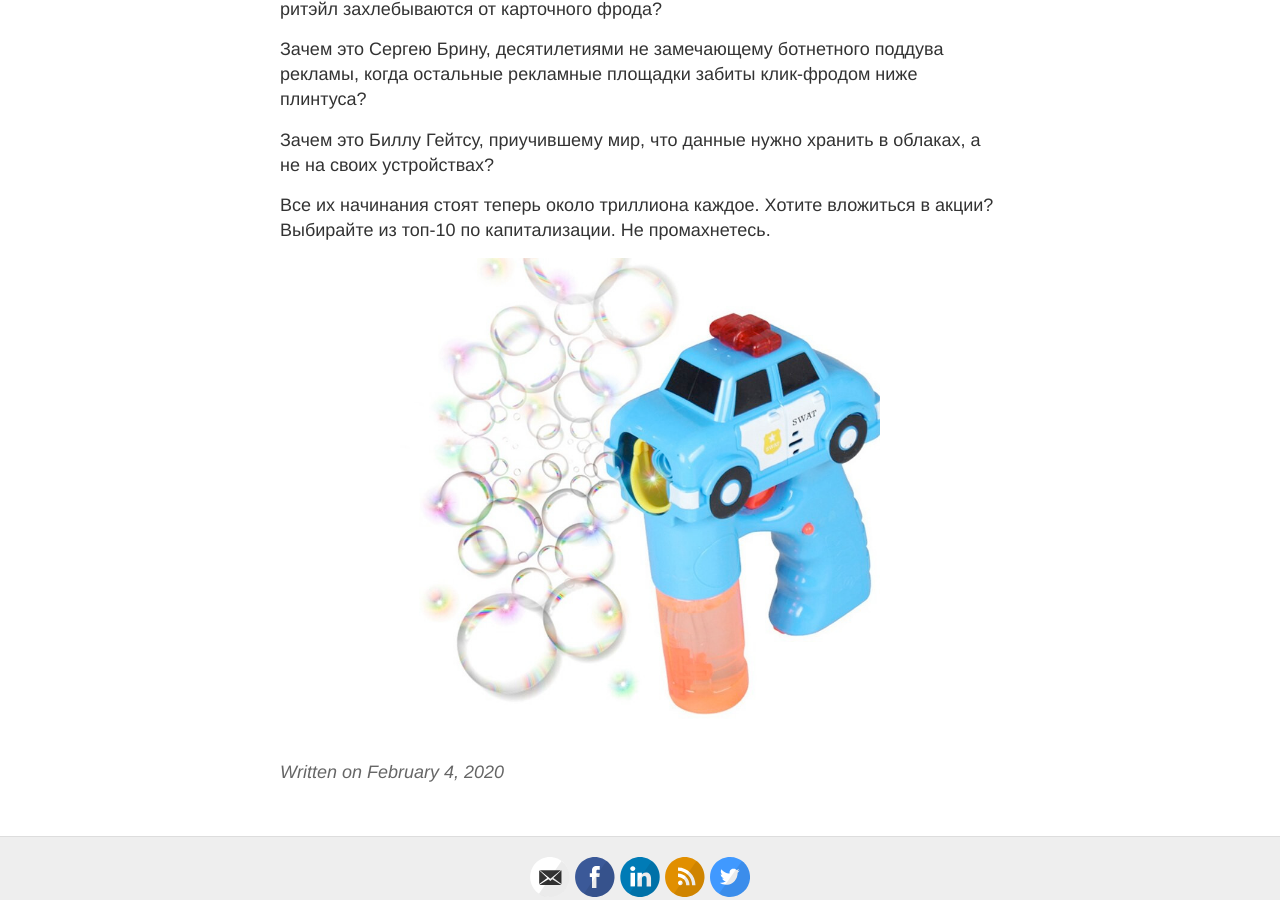
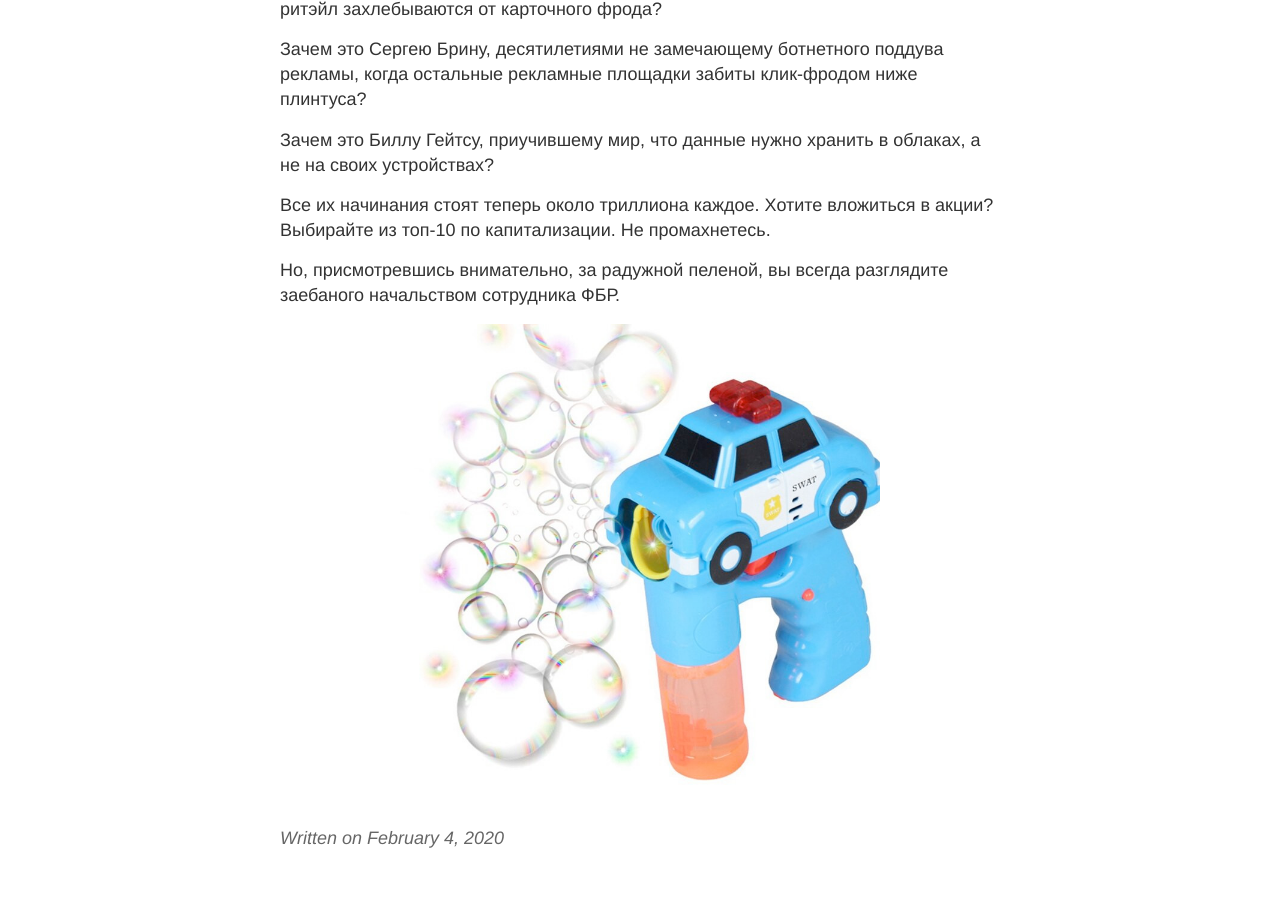
Before and after one commit to decrafts/r, a Jekyll site: the page built from _posts/2020/02/2020-02-04-bubble.md, in a window 1280 px wide and 900 px high, scrolled down 719 px. Built offline with Jekyll 4.4.1, drawn with Linux system fonts in a browser that asks for light colours; comment, search, counter and statistics services are not loaded.

Commit message:
Update 2020-02-04-bubble.md

```diff
--- a/_posts/2020/02/2020-02-04-bubble.md
+++ b/_posts/2020/02/2020-02-04-bubble.md
@@ -21,4 +21,6 @@ categories: [ktulhu]
 
 Все их начинания стоят теперь около триллиона каждое. Хотите вложиться в акции? Выбирайте из топ-10 по капитализации. Не промахнетесь.
 
+Но, присмотревшись внимательно, за радужной пеленой, вы всегда разглядите заебаного начальством сотрудника ФБР.
+
 ![пузыри](/images/2020/02/puz2.jpg)
```
